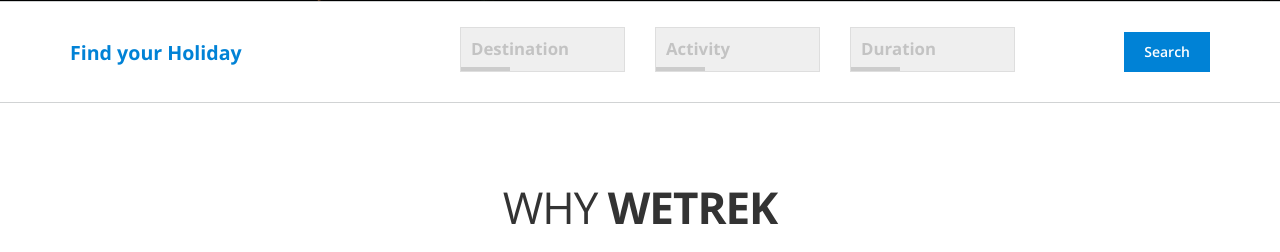
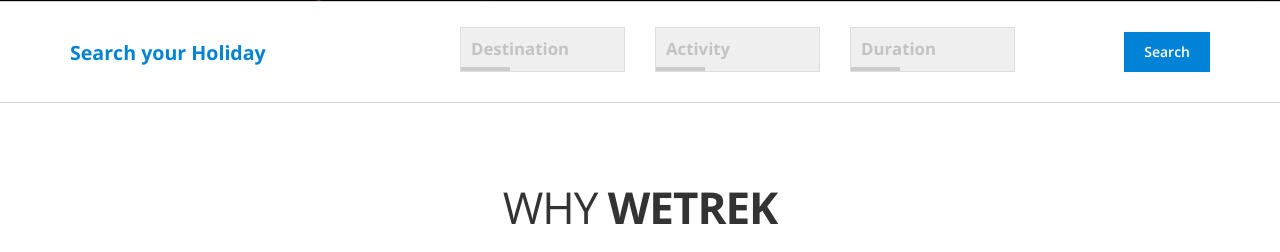
Before and after one commit to lordsagun/wetrek, a PHP site: page / in a window 1280 px wide. Shown: the part 466-718 px from the top of the page. Run offline with PHP 8.4, Linux system fonts and the light colour scheme; some libraries are stand-ins or nearby versions.

Commit message:
branch commmit

```diff
--- a/index.php
+++ b/index.php
@@ -64,7 +64,7 @@
 		<div class="container">
 			<div class="row">
 				<div class="col-lg-4 col-md-4 col-sm-3 col-xs-6 search">
-					<h2>Find your Holiday</h2>
+					<h2>Search your Holiday</h2>
 				</div>
 				<div class="col-lg-2 col-md-2 col-sm-2 col-xs-6 title-dest">
 					<div class="drop-holiday dropdown">
```
